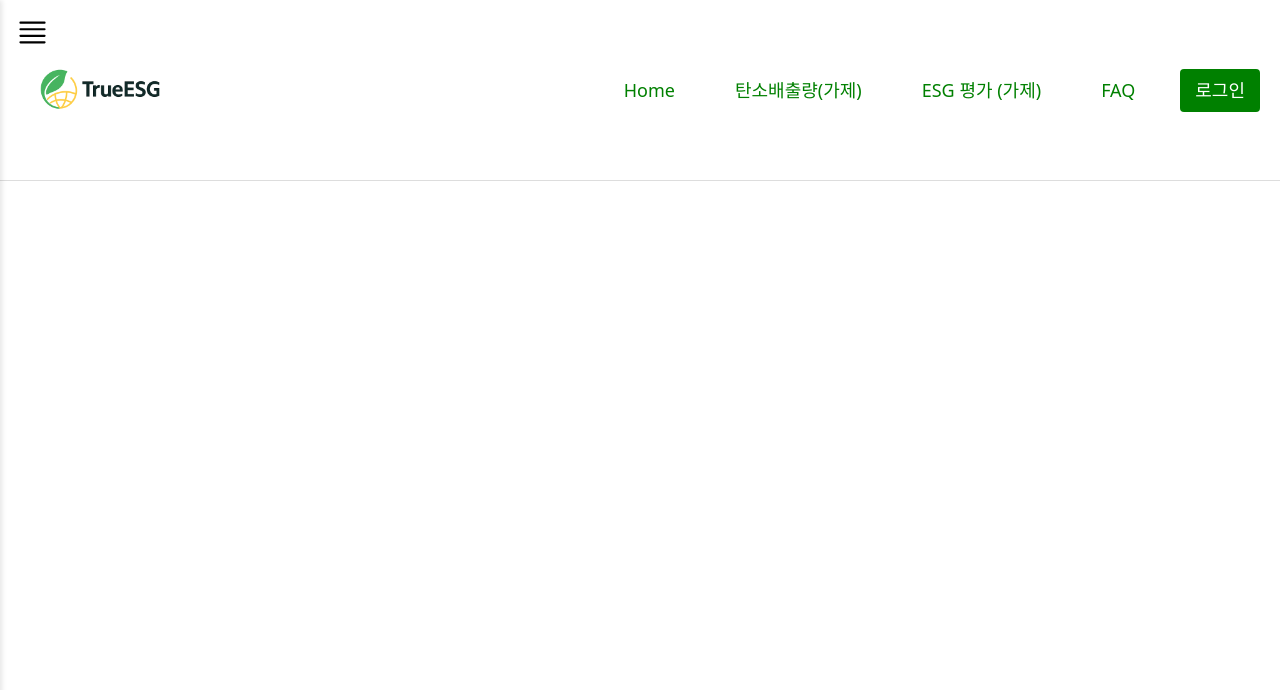
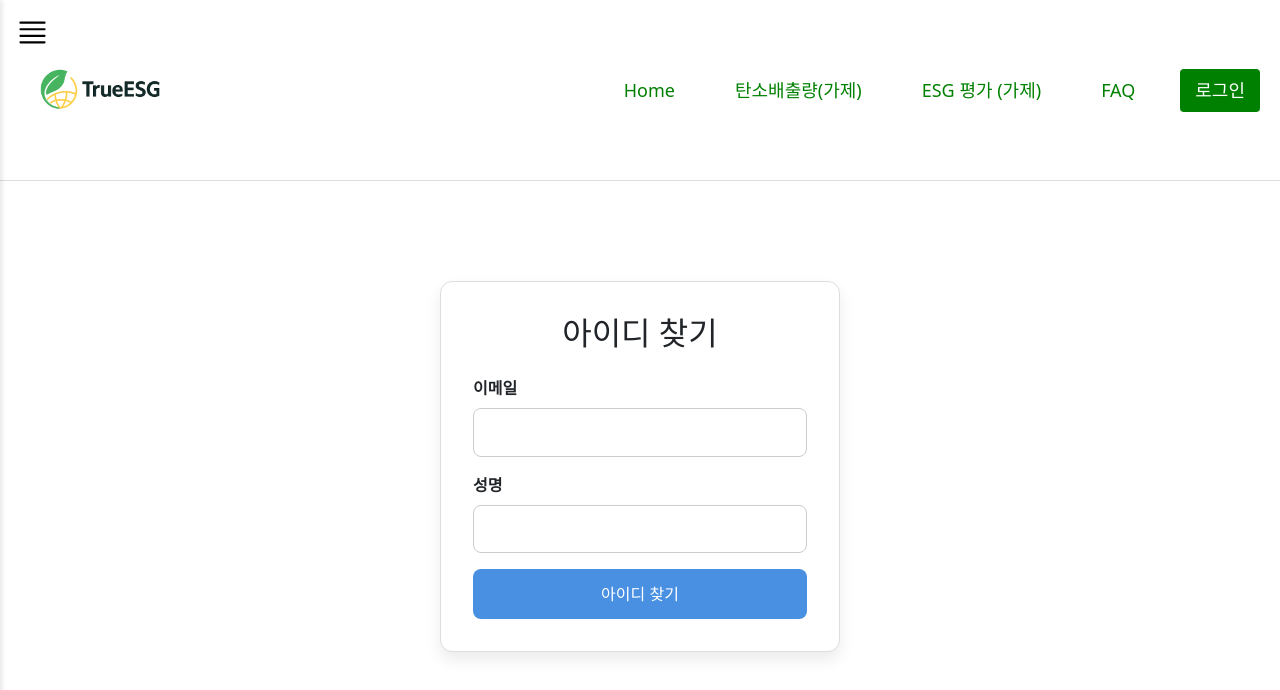
Before and after one commit to xhd24/esg-project, a React (Vite) app in the folder frontend/: page /find-id in a window 1280 px wide. Shown: the top 690 px of the page. Built offline with nearby package versions, Linux system fonts and the light colour scheme.

Commit message:
어쩌구저쩌구

```diff
--- a/frontend/src/App.jsx
+++ b/frontend/src/App.jsx
@@ -6,6 +6,8 @@ import Assessment from './pages/Assessment.jsx';
 import Carbon from './pages/Carbon.jsx';
 import Signup from './pages/Signup.jsx';
 import FAQ from './pages/FAQ.jsx';
+import FindId from './pages/FindId.jsx';
+import FindPassword from './pages/FindPassword.jsx';
 import './index.css';
 import 'bootstrap/dist/css/bootstrap.min.css';
 import Sidebar from "./pages/Sidebar.jsx";
@@ -52,6 +54,8 @@ function App() {
               <Route path='/' element={<Home />} />
               <Route path='/signup' element={<Signup />} />
               <Route path='/login' element={<Login />} />
+              <Route path='/find-id' element={<FindId />} />
+              <Route path='/find-password' element={<FindPassword />} />
               <Route path='/carbon' element={<Carbon />} />
               <Route path='/assessment' element={<Assessment />} />
               <Route path='/faq' element={<FAQ />} />
--- /dev/null
+++ b/frontend/src/pages/FindId.jsx
@@ -0,0 +1,43 @@
+import { useState } from "react";
+import axios from "axios";
+import "./css/Auth.css";
+
+function FindId() {
+  const [email, setEmail] = useState("");
+  const [fullName, setFullName] = useState("");
+  const [foundId, setFoundId] = useState(null);
+
+  const handleSubmit = async (e) => {
+    e.preventDefault();
+    try {
+      const res = await axios.post("http://localhost:5000/api/find-id", { email, fullName });
+      if (res.data.success) {
+        setFoundId(res.data.login_id);
+      } else {
+        alert(res.data.error);
+      }
+    } catch (err) {
+      alert("아이디 찾기 실패: " + (err.response?.data?.error || err.message));
+    }
+  };
+
+  return (
+    <div className="auth-container">
+      <h2>아이디 찾기</h2>
+      <form onSubmit={handleSubmit}>
+        <div>
+          <label>이메일</label>
+          <input type="email" value={email} onChange={(e) => setEmail(e.target.value)} required />
+        </div>
+        <div>
+          <label>성명</label>
+          <input type="text" value={fullName} onChange={(e) => setFullName(e.target.value)} required />
+        </div>
+        <button type="submit">아이디 찾기</button>
+      </form>
+      {foundId && <p>회원님의 아이디는 <strong>{foundId}</strong> 입니다.</p>}
+    </div>
+  );
+}
+
+export default FindId;
--- /dev/null
+++ b/frontend/src/pages/FindPassword.jsx
@@ -0,0 +1,43 @@
+import { useState } from "react";
+import axios from "axios";
+import "./css/Auth.css";
+
+function FindPassword() {
+  const [username, setUsername] = useState("");
+  const [email, setEmail] = useState("");
+  const [message, setMessage] = useState("");
+
+  const handleSubmit = async (e) => {
+    e.preventDefault();
+    try {
+      const res = await axios.post("http://localhost:5000/api/find-password", { username, email });
+      if (res.data.success) {
+        setMessage("임시 비밀번호가 이메일로 발송되었습니다.");
+      } else {
+        setMessage(res.data.error);
+      }
+    } catch (err) {
+      setMessage("비밀번호 찾기 실패: " + (err.response?.data?.error || err.message));
+    }
+  };
+
+  return (
+    <div className="auth-container">
+      <h2>비밀번호 찾기</h2>
+      <form onSubmit={handleSubmit}>
+        <div>
+          <label>아이디</label>
+          <input type="text" value={username} onChange={(e) => setUsername(e.target.value)} required />
+        </div>
+        <div>
+          <label>이메일</label>
+          <input type="email" value={email} onChange={(e) => setEmail(e.target.value)} required />
+        </div>
+        <button type="submit">비밀번호 찾기</button>
+      </form>
+      {message && <p>{message}</p>}
+    </div>
+  );
+}
+
+export default FindPassword;
--- a/frontend/src/pages/Login.jsx
+++ b/frontend/src/pages/Login.jsx
@@ -1,7 +1,7 @@
 import { useState } from "react";
 import { Link } from "react-router-dom";
 import axios from "axios";
-import "./css/Login.css"; // 스타일 파일 (선택)
+import "./css/Login.css";
 
 function Login() {
   const [formData, setFormData] = useState({
@@ -18,12 +18,9 @@ function Login() {
     e.preventDefault();
 
     try {
-      // 로그인 요청 (백엔드 API 필요)
       const res = await axios.post("http://localhost:5000/api/login", formData);
-
       if (res.data.success) {
-        alert("로그인 성공!");
-        // TODO: 토큰 저장 or 메인 페이지 이동
+        alert("로그인 성공! 환영합니다 " + res.data.user.full_name);
       } else {
         alert("아이디 또는 비밀번호가 올바르지 않습니다.");
       }
@@ -47,7 +44,6 @@ function Login() {
             placeholder="아이디 입력"
           />
         </div>
-
         <div>
           <label>비밀번호</label>
           <input
@@ -59,10 +55,8 @@ function Login() {
             placeholder="비밀번호 입력"
           />
         </div>
-
         <button type="submit">로그인</button>
       </form>
-
       <div className="login-links">
         <Link to="/signup">회원가입</Link>
         <span> | </span>
--- /dev/null
+++ b/frontend/src/pages/css/Auth.css
@@ -0,0 +1,41 @@
+.auth-container {
+  max-width: 400px;
+  margin: 5rem auto;
+  padding: 2rem;
+  border: 1px solid #ddd;
+  border-radius: 12px;
+  background: #fff;
+  box-shadow: 0 8px 16px rgba(0,0,0,0.08);
+}
+
+.auth-container h2 {
+  text-align: center;
+  margin-bottom: 1.5rem;
+}
+
+.auth-container form div {
+  margin-bottom: 1rem;
+}
+
+.auth-container label {
+  display: block;
+  margin-bottom: 0.5rem;
+  font-weight: 600;
+}
+
+.auth-container input {
+  width: 100%;
+  padding: 0.7rem;
+  border: 1px solid #ccc;
+  border-radius: 8px;
+}
+
+.auth-container button {
+  width: 100%;
+  padding: 0.8rem;
+  background: #4a90e2;
+  color: white;
+  border: none;
+  border-radius: 8px;
+  cursor: pointer;
+}
```
